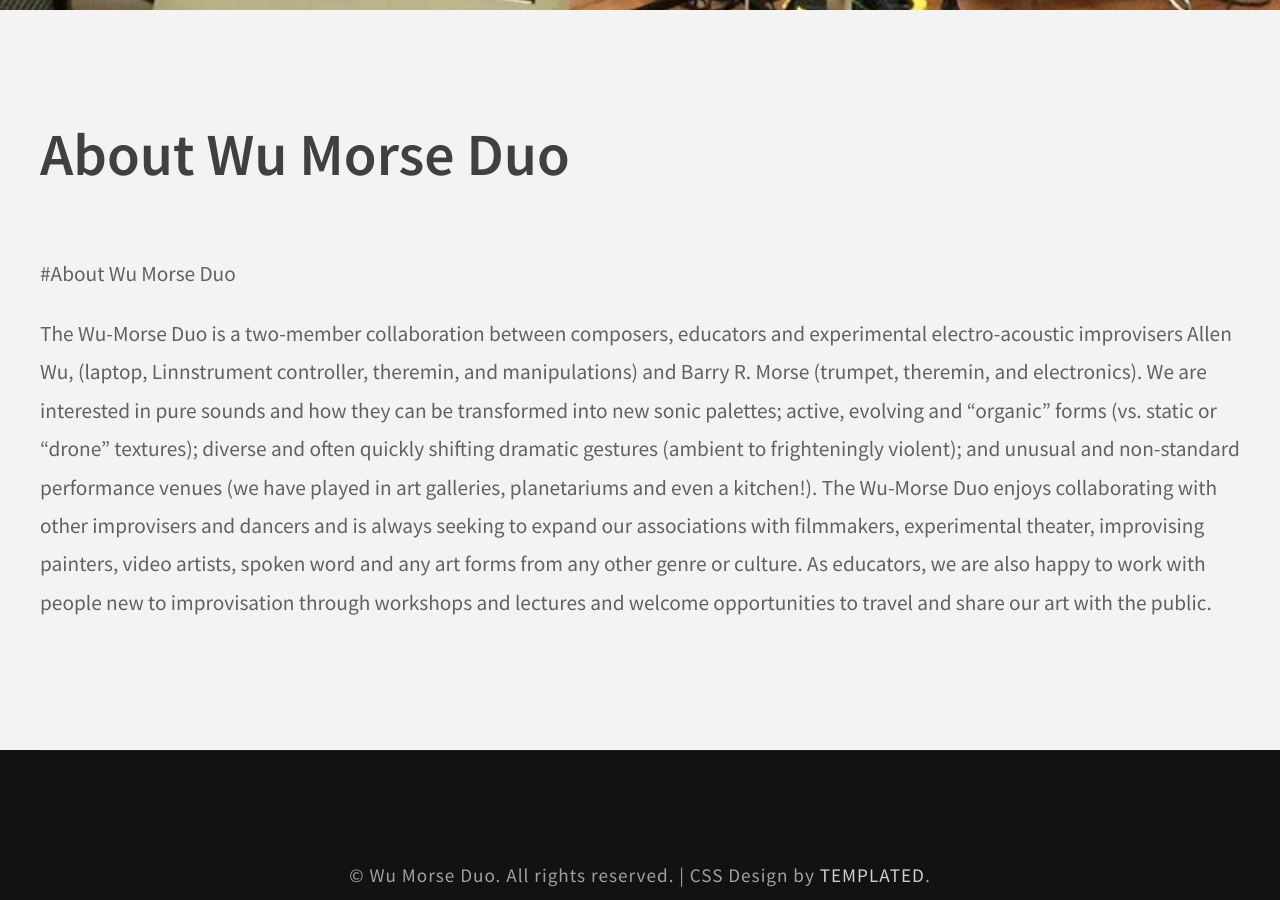
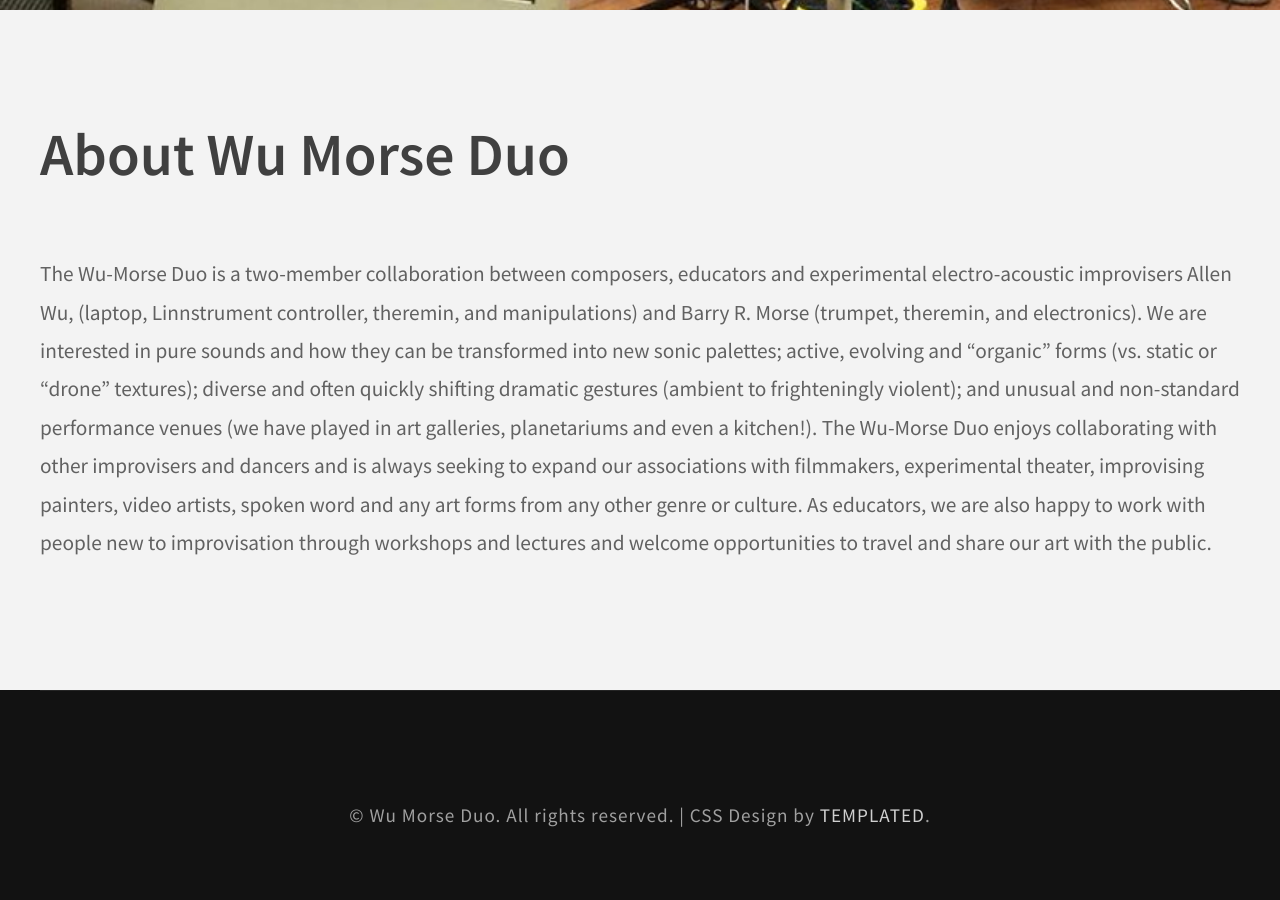
Before and after one commit to allenloves/wumorse, a Jekyll site: the page built from about.md, in a window 1280 px wide and 900 px high, scrolled down 1125 px. Built offline with Jekyll 4.4.1, drawn with Linux system fonts in a browser that asks for light colours; nearby versions of some CDN libraries; some web fonts are replaced; library files that are not in the unit come from our copies.

```diff
--- a/about.md
+++ b/about.md
@@ -3,6 +3,4 @@
 title : About Wu Morse Duo
 ---
 
-#About Wu Morse Duo
-
 The Wu-Morse Duo is a two-member collaboration between composers, educators and experimental electro-acoustic improvisers Allen Wu, (laptop, Linnstrument controller, theremin, and manipulations) and Barry R. Morse (trumpet, theremin, and electronics). We are interested in pure sounds and how they can be transformed into new sonic palettes; active, evolving and “organic” forms (vs. static or “drone” textures); diverse and often quickly shifting dramatic gestures (ambient to frighteningly violent); and unusual and non-standard performance venues (we have played in art galleries, planetariums and even a kitchen!). The Wu-Morse Duo enjoys collaborating with other improvisers and dancers and is always seeking to expand our associations with filmmakers, experimental theater, improvising painters, video artists, spoken word and any art forms from any other genre or culture. As educators, we are also happy to work with people new to improvisation through workshops and lectures and welcome opportunities to travel and share our art with the public.
```
